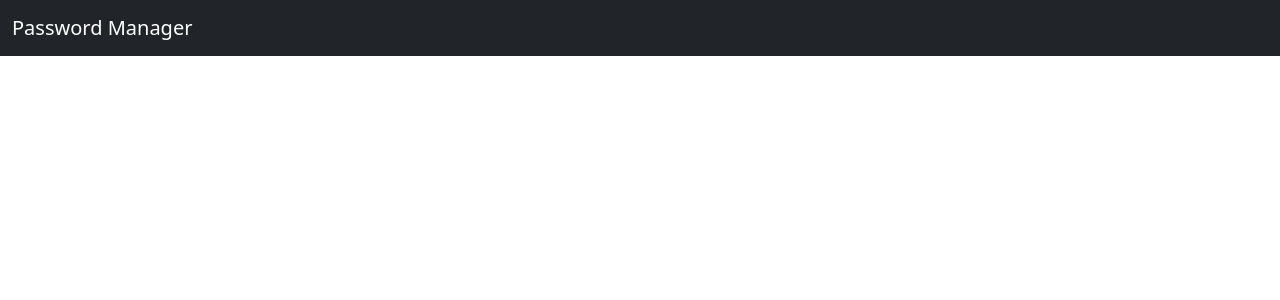
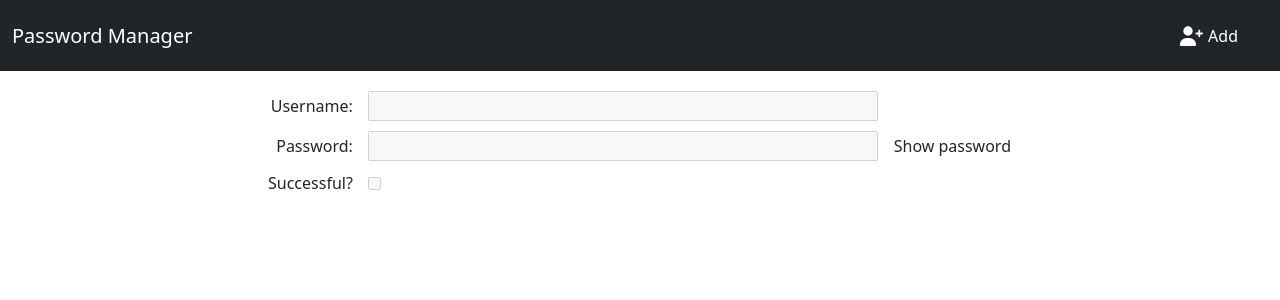
Before and after one commit to nathan-RAMsApp/you-shall-not-pass, a React (Create React App) app: page /create in a window 1280 px wide. Before the commit this address had no page. Shown: the top 300 px of the page. Built offline with nearby package versions, Linux system fonts and the light colour scheme.

Commit message:
Started refactoring credential form into a separate component

```diff
--- a/src/App.css
+++ b/src/App.css
@@ -46,15 +46,9 @@
   padding: 10px;
   width: 300px;
   height: 200px;
-  text-align: left;
+  text-align: center;
   position: relative;  /* Add this to make it the positioning context */
 }
-
-/*.credential-item h2 {
-  margin-left: 0px;
-  margin-right: 0px;
-
-}*/
 
 .credential-item a {
   text-decoration: none !important;
@@ -78,7 +72,7 @@
   align-items: center;
   justify-content: center;
   text-align: center;
-  /* flex-direction: column; */
+  overflow: hidden;
 }
 
 .credential-desc p {
--- a/src/App.js
+++ b/src/App.js
@@ -5,6 +5,7 @@ import "./App.css";
 import { BrowserRouter as Router, Routes, Route } from "react-router";
 import CredentialPage from "./components/CredentialPage";
 import CredentialsContext from "./context/CredentialsContext";
+import CredentialForm from "./components/CredentialForm";
 
 function App() {
     return (
@@ -17,6 +18,10 @@ function App() {
                         path="/credential/:credentialID"
                         element={<CredentialPage />}
                     />
+                    <Route
+                        path="/create"
+                        element={<CredentialForm method="create" />}
+                    ></Route>
                 </Routes>
             </CredentialsContext.Provider>
         </Router>
--- /dev/null
+++ b/src/components/CredentialForm.js
@@ -0,0 +1,116 @@
+import React, { useState, useEffect } from "react";
+import { useNavigate } from "react-router";
+import "../styles/credentialForm.css";
+
+export default function CredentialForm({
+    credential = {
+        name: "",
+        company: "",
+        provider: "",
+    },
+    method = "view",
+}) {
+    const navigate = useNavigate();
+
+    //set editing or reading mode
+    //create and edit will use the same mode, just the import behaviour and save behaviours will differ but form contents will remain
+    const [editMode, setEditMode] = useState(false);
+    function toggleEditMode() {
+        setEditMode(!editMode);
+    }
+
+    useEffect(() => {
+        const inputElements = document.querySelectorAll(".form-inputs input");
+
+        inputElements.forEach((element) => {
+            if (editMode) {
+                element.removeAttribute("disabled");
+            } else {
+                element.setAttribute("disabled", true);
+            }
+            console.log(element);
+        });
+        console.log("editMode updated");
+    }, [editMode]);
+
+    if (!["view", "create"].includes(method)) {
+        console.log(`Form has no method: ${method}`);
+        alert(
+            `Form has no method: ${method}\nContact support and let them know the action you were trying to complete when you saw this message.`
+        );
+        navigate("/");
+    }
+
+    //console.log(method);
+
+    return (
+        <form id="credential-form" className={`credential-form mode-${method}`}>
+            <div className="form-inputs container">
+                {editMode && (
+                    <>
+                        <label type="text" htmlFor="company">
+                            Company:
+                        </label>
+                        <input
+                            id="credential-company"
+                            type="text"
+                            name="company"
+                            //onChange={(e) => setCompany(e.target.value)}
+                        />
+                        <label type="text" htmlFor="provider">
+                            Provider:
+                        </label>
+                        <input
+                            id="credential-provider"
+                            type="text"
+                            name="provider"
+                            //onChange={(e) => setCompany(e.target.value)}
+                        />
+                    </>
+                )}
+
+                <label type="text" htmlFor="username">
+                    Username:
+                </label>
+                <input
+                    id="credential-username"
+                    type="text"
+                    name="username"
+                    //onChange={(e) => setCompany(e.target.value)}
+                />
+                <label type="text" htmlFor="password">
+                    Password:
+                </label>
+                <input
+                    id="credential-password"
+                    type="text"
+                    name="password"
+                    //onChange={(e) => setCompany(e.target.value)}
+                />
+                {!editMode && (
+                    <button
+                        id="show-password-button"
+                        className="btn"
+                        /*onClick={() => showPassword(credentialID)}*/
+                    >
+                        Show password
+                    </button>
+                )}
+                <label type="text" htmlFor="successful">
+                    Successful?
+                </label>
+                <input type="checkbox" name="successful" />
+            </div>
+            {editMode && (
+                <div className="credential-edit-actions container">
+                    <button className="btn save-btn" /*onClick={saveChanges}*/>
+                        Save changes
+                    </button>
+                    <button className="btn cancel-btn" /*onClick={cancelEdit}*/>
+                        Cancel
+                    </button>
+                </div>
+            )}
+        </form>
+    );
+}
--- a/src/components/CredentialPage.js
+++ b/src/components/CredentialPage.js
@@ -3,8 +3,12 @@ import { useParams, Link } from "react-router";
 import { useNavigate } from "react-router-dom";
 import { getFromJSON } from "../utilities/jsonLikeSQL";
 import "../styles/credentialPage.css";
+import CredentialForm from "./CredentialForm.js";
 
-export default function CredentialPage() {
+export default function CredentialPage({
+    method = "view",
+    credentialState = null,
+}) {
     const navigate = useNavigate();
     const { credentialID } = useParams();
     const [credential, setCredential] = useState(null);
@@ -15,6 +19,7 @@ export default function CredentialPage() {
     const [password, setPassword] = useState("********");
     const [company, setCompany] = useState("");
     const [provider, setProvider] = useState("");
+    const [successful, setSuccessful] = useState(false);
 
     const hideTimeoutRef = useRef(null); // changed: track any hidePassword timeout
 
@@ -32,6 +37,7 @@ export default function CredentialPage() {
             setPassword("********");
             setCompany(result?.company ?? "");
             setProvider(result?.provider ?? "");
+            setSuccessful(result?.["login-successful"] ?? false);
         };
         fetchCredential();
     }, [credentialID]);
@@ -57,6 +63,7 @@ export default function CredentialPage() {
         setPassword("********");
         setCompany(credential.company);
         setProvider(credential.provider);
+        setSuccessful(credential["login-success"]);
         setEditMode(false);
     }
 
@@ -145,7 +152,7 @@ export default function CredentialPage() {
 
             <h1>{credential.company}</h1>
             <h2 className="credential-provider">{credential.provider}</h2>
-            {!credential["login-successful"] && (
+            {!successful && (
                 <div className="login-failed-warning warning container">
                     <h3>Warning</h3>
                     <p className="error-message">
@@ -208,6 +215,16 @@ export default function CredentialPage() {
                         Show password
                     </button>
                 )}
+                <label type="text" htmlFor="successful">
+                    Successful?
+                </label>
+                <input
+                    type="checkbox"
+                    name="successful"
+                    checked={successful}
+                    onChange={(e) => setSuccessful(e.target.checked)}
+                    disabled={!editMode}
+                />
             </div>
             {editMode && (
                 <div className="credential-edit-actions container">
--- a/src/components/Header.js
+++ b/src/components/Header.js
@@ -1,6 +1,10 @@
 import React from "react";
+import { useNavigate } from "react-router";
+import "../styles/header.css";
 
 export default function Header() {
+    const navigate = useNavigate();
+
     return (
         <header className="App-header">
             <nav className="navbar navbar-expand-lg navbar-dark bg-dark w-100">
@@ -8,6 +12,16 @@ export default function Header() {
                     <a className="navbar-brand" href="/">
                         Password Manager
                     </a>
+                    <div className="add-credential container nav-section">
+                        <span onClick={() => navigate("/create")}>
+                            <img
+                                src="../images/add_credential.svg"
+                                alt="Add credential"
+                                id="add-icon"
+                            />
+                            Add
+                        </span>
+                    </div>
                 </div>
             </nav>
         </header>
--- a/src/components/InfoComponent.js
+++ b/src/components/InfoComponent.js
@@ -13,6 +13,14 @@ export default function InfoComponent() {
                 <strong>do not</strong> store these passwords anywhere else or
                 share these with anyone who doesn't currently have app access.
             </p>
+            <p>
+                <strong>&#9432; Want to add a password in CRM? </strong>
+                <br />
+                Don't add the password itself, instead, copy the password's page
+                and paste <i>that</i> into CRM.
+                <br />
+                Anyone who clicks the link can use it to view that password.
+            </p>
         </div>
     );
 }
--- /dev/null
+++ b/src/styles/credentialForm.css
@@ -0,0 +1,70 @@
+.form-inputs {
+    display: grid;
+    grid-template-areas:
+        "company-label company-input ."
+        "provider-label provider-input ."
+        "username-label username-input ."
+        "password-label password-input password-button"
+        "successful-label successful-input .";
+    grid-template-columns: auto 1fr auto;
+    gap: 15px;
+    row-gap: 10px;
+    align-items: center;
+    width: 60%;
+    margin: 0 auto;
+    margin-bottom: 25px;
+}
+
+/* Add new selectors for company and provider */
+.form-inputs label[for="company"] {
+    grid-area: company-label;
+    text-align: right;
+}
+
+.form-inputs input[name="company"] {
+    grid-area: company-input;
+}
+
+.form-inputs label[for="provider"] {
+    grid-area: provider-label;
+    text-align: right;
+}
+
+.form-inputs input[name="provider"] {
+    grid-area: provider-input;
+}
+
+.form-inputs label[for="username"] {
+    grid-area: username-label;
+    text-align: right;
+}
+
+.form-inputs input[name="username"] {
+    grid-area: username-input;
+}
+
+.form-inputs label[for="password"] {
+    grid-area: password-label;
+    text-align: right;
+}
+
+.form-inputs input[name="password"] {
+    grid-area: password-input;
+}
+
+.form-inputs label[for="successful"] {
+    grid-area: successful-label;
+    text-align: right;
+}
+
+.form-inputs input[name="successful"] {
+    grid-area: successful-input;
+    justify-self: left; /* Align checkbox to left of its grid area */
+    width: auto; /* Prevent checkbox from stretching */
+}
+
+.form-inputs button {
+    grid-area: password-button;
+    padding: 0px;
+    margin:0px;
+}
--- /dev/null
+++ b/src/styles/header.css
@@ -0,0 +1,34 @@
+.navbar img {
+    height: 20px;
+}
+
+.navbar .nav-section {
+    display: inline-flex;   /* let the section size to its contents */
+    flex: 0 0 auto;         /* prevent it from growing to fill the navbar */
+    justify-content: center;
+    align-items: right;
+    padding: 5px;
+    width: auto;
+    white-space: nowrap;    /* keep items on one line */
+    align-items: right;
+    margin: 10px;
+    padding-left: 10px;
+    padding-right: 20px;
+    padding-bottom: 0px;
+    border-radius: 5px;
+
+}
+
+.navbar .nav-section:hover {
+    background-color: rgb(67, 67, 67);
+    cursor: pointer;
+}
+
+.nav-section #add-icon {
+    margin: 5px;
+    position: relative;
+    top: -2px; /*Shift the element up by 2 pixels to account for image whitespace*/
+}
+.navbar {
+    color: white;
+}
```
Also changed, not shown: src/styles/credentialPage.css (+14 -2 lines), public/images/add_credential.svg (added), src/components/CreateCredential.js (added).
